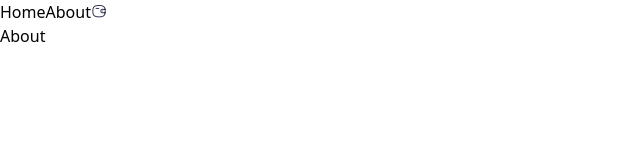
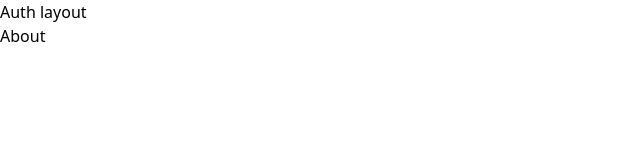
Before and after one commit to nguyenphiikhanh/eMoney, a Vue app: page /about in a window 1280 px wide. Shown: the top 160 px of the page, without its empty margins (0-640 px from the left). Built offline with nearby package versions, Linux system fonts and the light colour scheme.

Commit message:
setup layout

```diff
--- a/src/App.vue
+++ b/src/App.vue
@@ -1,14 +1,23 @@
-<script setup>
+<template>
+  <component :is="layout">
+    <router-view/>
+  </component>
+</template>
+
+<script>
+import { useRoute } from "vue-router";
+import { computed } from "vue";
+import { PUBLIC_LAYOUT } from "@/constants";
+
+export default {
+    setup(){
+      const route = useRoute();
+      return {
+        layout: computed(() => (route.meta.layout || PUBLIC_LAYOUT) + "-layout"),
+      }
+    }
+  }
 </script>
-
-<template>
-  <div>
-    <router-link to="/">Home</router-link>
-    <router-link to="/about">About</router-link>
-    <i class="t2ico t2ico-wallet"></i>
-  </div>
-  <router-view/>
-</template>
 
 <style scoped>
 </style>
--- /dev/null
+++ b/src/constants/index.js
@@ -0,0 +1 @@
+export const PUBLIC_LAYOUT = "default";
--- /dev/null
+++ b/src/layouts/Auth.vue
@@ -0,0 +1,12 @@
+<template>
+  <h1>Auth layout</h1>
+  <slot />
+</template>
+
+<script setup>
+
+</script>
+
+<style scoped>
+
+</style>
--- /dev/null
+++ b/src/layouts/Default.vue
@@ -0,0 +1,12 @@
+<template>
+  <h1>Default layout</h1>
+  <slot />
+</template>
+
+<script setup>
+
+</script>
+
+<style scoped>
+
+</style>
--- a/src/main.js
+++ b/src/main.js
@@ -1,10 +1,13 @@
 import { createApp } from 'vue';
-import App from './App.vue';
-import router from "./router/index.js";
+import App from "@/App.vue";
+import router from "@/router/index.js";
 
-import "./assets/styles/css/tailwind.css";
-import "./assets/styles/css/global.css";
+import "@/assets/styles/css/tailwind.css";
+import "@/assets/styles/css/global.css";
+
+import {registerGlobalComponent} from "@/utils/import.js";
 
 const app = createApp(App);
+registerGlobalComponent(app);
 app.use(router);
 app.mount('#app');
--- a/src/router/routes.js
+++ b/src/router/routes.js
@@ -2,8 +2,17 @@ import Home from "../views/Home.vue";
 import About from "../views/About.vue";
 
 const routes = [
-  { path: '/', component: Home },
-  { path: '/about', component: About }
+  {
+    path: '/',
+    component: Home,
+  },
+  {
+    path: '/about',
+    component: About,
+    meta: {
+      layout: 'auth'
+    }
+  }
 ];
 
 export { routes }
--- /dev/null
+++ b/src/utils/import.js
@@ -0,0 +1,13 @@
+import { defineAsyncComponent } from "vue";
+
+export function registerGlobalComponent(app){
+  app.component(
+    'auth-layout',
+    defineAsyncComponent(() => import("@/layouts/Auth.vue"))
+  );
+
+  app.component(
+    'default-layout',
+    defineAsyncComponent(() => import("@/layouts/Default.vue"))
+  )
+}
```
